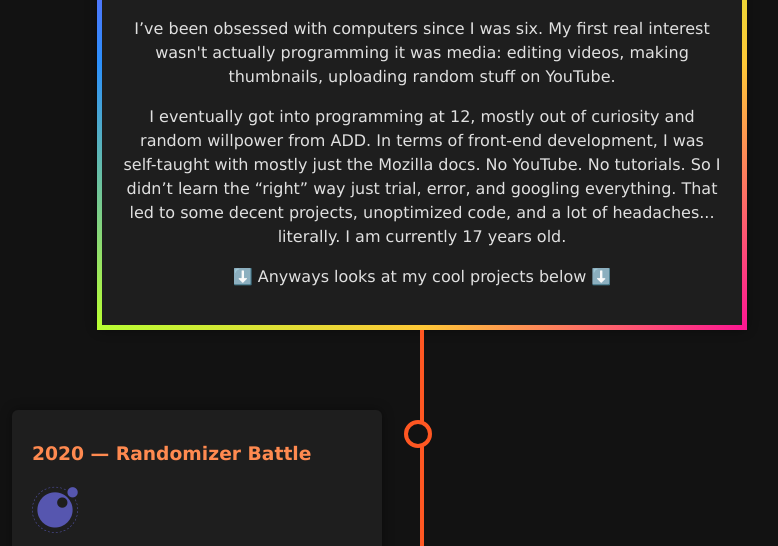
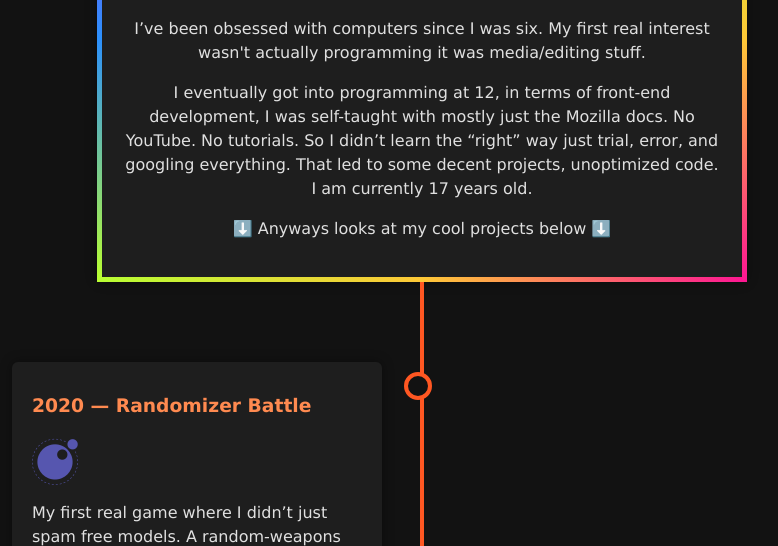
Before and after one commit to apersongithub/portfolio, a plain HTML site: page index.html in a window 1280 px wide. Shown: the part 224-770 px from the top of the page, without its empty margins (218-996 px from the left). Drawn offline with nearby package versions, Linux system fonts and the light colour scheme.

Commit message:
Update index.html

```diff
--- a/index.html
+++ b/index.html
@@ -144,11 +144,9 @@
      width="100"
      height="100"
      style="border-radius: 50px; display: block; margin: 0 auto 20px;">
-    <p style="text-align: center;">I’ve been obsessed with computers since I was six. My first real interest wasn't actually programming it was media:
-      editing videos, making thumbnails, uploading random stuff on YouTube.</p>
-    <p style="text-align: center;">I eventually got into programming at 12, mostly out of curiosity and random willpower from ADD. In terms of front-end development, I was self-taught with mostly just the Mozilla docs. No YouTube. No tutorials. So I didn’t learn the “right”
-      way just trial, error, and googling everything. That led to some decent projects, unoptimized code, and a lot of
-      headaches... literally. I am currently 17 years old.</p>
+    <p style="text-align: center;">I’ve been obsessed with computers since I was six. My first real interest wasn't actually programming it was media/editing stuff.</p>
+    <p style="text-align: center;">I eventually got into programming at 12, in terms of front-end development, I was self-taught with mostly just the Mozilla docs. No YouTube. No tutorials. So I didn’t learn the “right”
+      way just trial, error, and googling everything. That led to some decent projects, unoptimized code. I am currently 17 years old.</p>
         <p style="text-align: center;">⬇️ Anyways looks at my cool projects below ⬇️</p>
   </section>
 
```
